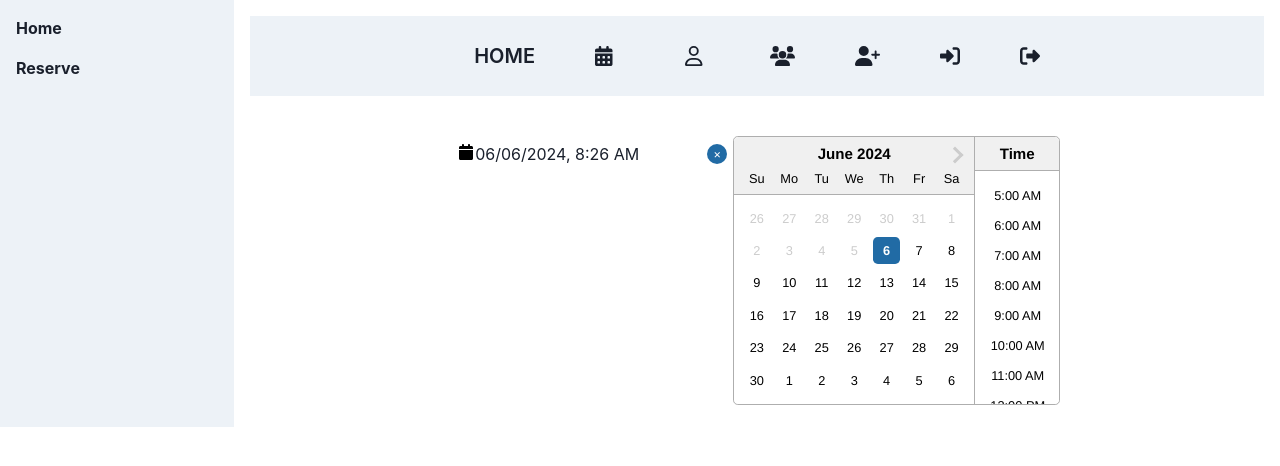
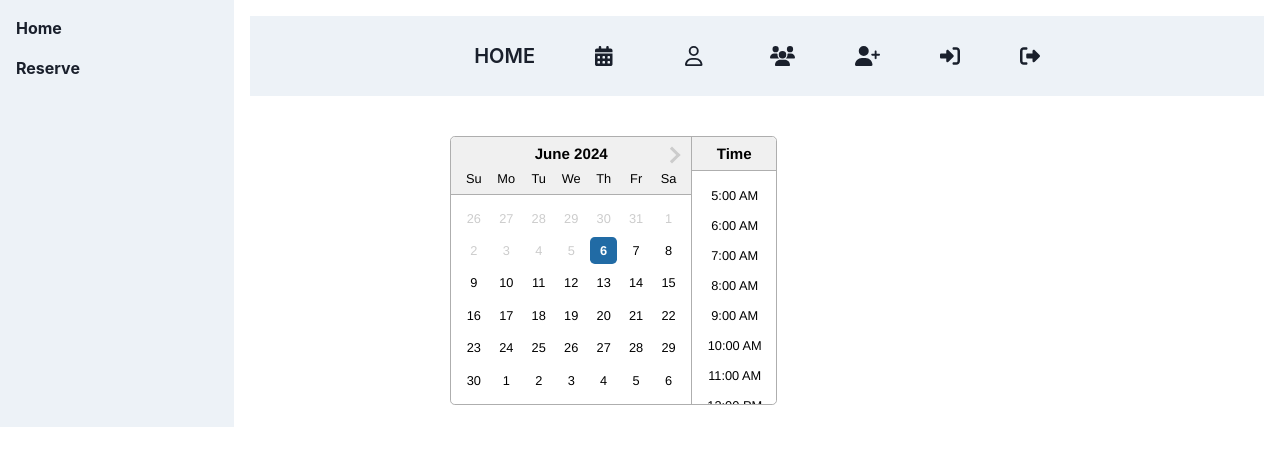
Before and after one commit to KwonSanta/practice-calendar, a React (Vite) app in the folder frontend/: page /reserve in a window 1280 px wide. Shown: the top 466 px of the page. Built offline with nearby package versions, Linux system fonts and the light colour scheme.

Commit message:
react: Material UI's Date and Time Picker 설치

```diff
--- a/frontend/package.json
+++ b/frontend/package.json
@@ -19,6 +19,7 @@
     "@fortawesome/free-regular-svg-icons": "^6.5.2",
     "@fortawesome/free-solid-svg-icons": "^6.5.2",
     "@fortawesome/react-fontawesome": "^0.2.1",
+    "@mui/material": "^5.15.19",
     "@mui/x-date-pickers": "^7.6.2",
     "axios": "^1.7.1",
     "date-fns": "^3.6.0",
--- a/frontend/src/page/Reserve.jsx
+++ b/frontend/src/page/Reserve.jsx
@@ -1,7 +1,7 @@
 import "react-datepicker/dist/react-datepicker.css";
 import { useState } from "react";
 import DatePicker from "react-datepicker";
-import { Box, Flex } from "@chakra-ui/react";
+import { Box } from "@chakra-ui/react";
 
 export function Reserve() {
   const [startDate, setStartDate] = useState(new Date());
@@ -12,20 +12,7 @@ export function Reserve() {
   const maxDate = new Date(today.setMonth(today.getMonth() + 3));
 
   return (
-    <Flex>
-      <Box>
-        <DatePicker
-          showIcon
-          selected={startDate}
-          onChange={(date) => setStartDate(date)}
-          dateFormat="Pp"
-          timeintervals={30} // 30분 단위로 선택 가능한 box가 나오게 설정
-          toggleCalendarOnIconClick
-          isClearable
-          showTimeSelect
-          timeIntervals={60}
-        />
-      </Box>
+    <Box>
       <Box>
         <DatePicker
           showIcon
@@ -42,6 +29,7 @@ export function Reserve() {
           maxDate={maxDate}
         />
       </Box>
-    </Flex>
+      <Box></Box>
+    </Box>
   );
 }
```
Also changed, not shown: 1 other file (tests, documents, lock files or other folders).
